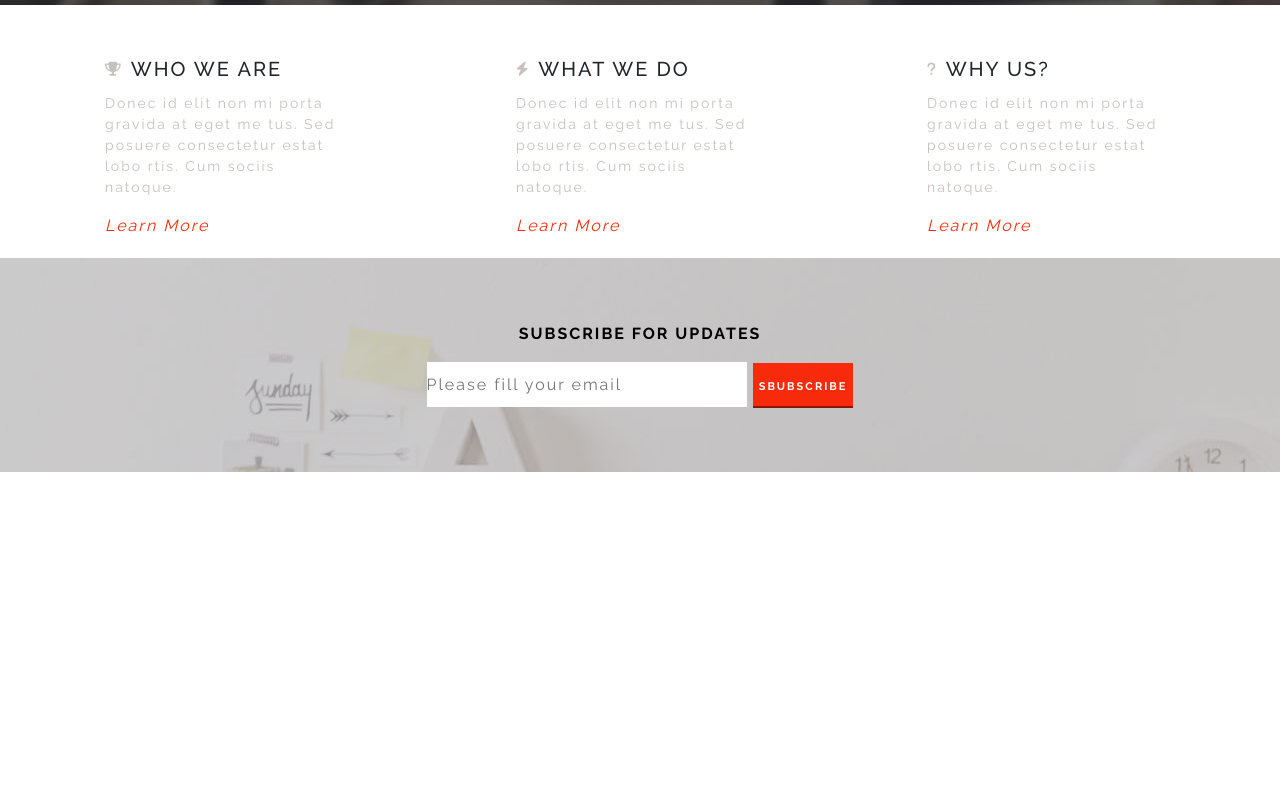
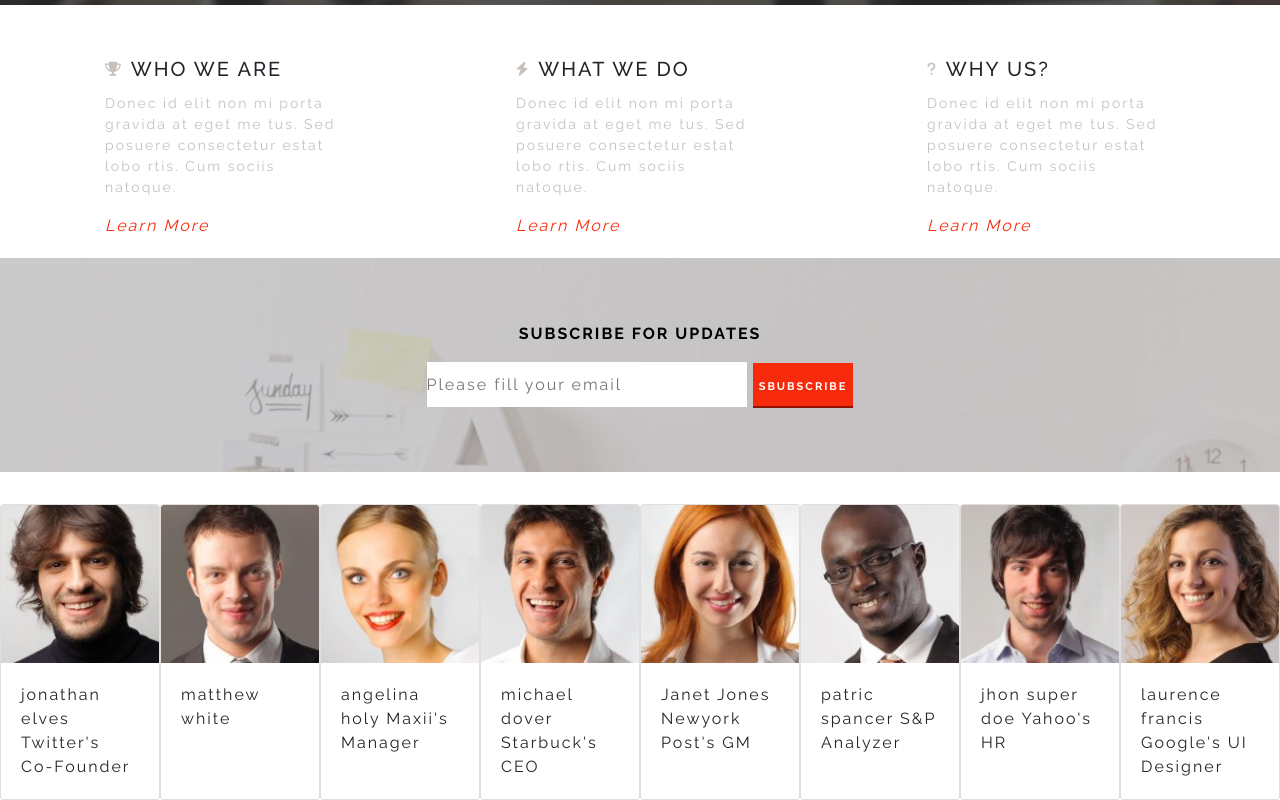
Before and after one commit to MirkoR89/proj-html-vuejs, a plain HTML site: page index.html in a window 1280 px wide. Shown: the part 519-1319 px from the top of the page. Before the commit the page ends 1023 px from the top, so only its background shows below. Drawn offline with nearby package versions, Linux system fonts and the light colour scheme.

Commit message:
Working on speaker section

```diff
--- a/assets/js/main.js
+++ b/assets/js/main.js
@@ -4,7 +4,8 @@ new Vue({
   el: '#root',
   data: {
     // data obj: Navbar.
-    navBar: [{
+    navBar: [
+      {
         name: 'home',
         link: null
       },
@@ -34,7 +35,8 @@ new Vue({
       }
     ],
     // data obj: Conferences
-    conferences: [{
+    conferences: [
+      {
         date: '23-26 may 2021',
         place: 'san francisco',
         speakers: '8 speakers'
@@ -51,7 +53,8 @@ new Vue({
       }
     ],
     // data obj: W section
-    wSection: [{
+    wSection: [
+      {
         icon: 'fas fa-trophy',
         title: 'who we are',
         paragraph: 'Donec id elit non mi porta gravida at eget me tus. Sed posuere consectetur estat lobo rtis. Cum sociis natoque.'
@@ -68,7 +71,48 @@ new Vue({
       }
     ],
     // data obj: Speakers section
-    speakers: [],
+    speakers: [
+      {
+        profileImg:'speaker-1',
+        name: 'jonathan elves',
+        role: "Twitter's Co-Founder"
+      },
+      {
+        profileImg:'speaker-2',
+        name: 'matthew white',
+        rolo: "Facebook's Co-Founder"
+      },
+      {
+        profileImg:'speaker-3',
+        name: 'angelina holy',
+        role: "Maxii's Manager"
+      },
+      {
+        profileImg:'speaker-4',
+        name: 'michael dover',
+        role: "Starbuck's CEO"
+      },
+      {
+        profileImg:'speaker-5',
+        name: 'Janet Jones',
+        role: "Newyork Post's GM"
+      },
+      {
+        profileImg:'speaker-6',
+        name: 'patric spancer',
+        role: "S&P Analyzer"
+      },
+      {
+        profileImg:'speaker-7',
+        name: 'jhon super doe',
+        role: "Yahoo's HR"
+      },
+      {
+        profileImg:'speaker-8',
+        name: 'laurence francis',
+        role: "Google's UI Designer"
+      }
+    ],
     // data obj: Recent news
     recentNews: [],
     // data obj: Tickets
--- a/index.html
+++ b/index.html
@@ -87,8 +87,13 @@
       </section>
 
       <!-- Speakers section -->
-      <section>
-
+      <section class="speaker d-flex justify-content-between">
+        <div v-for='speaker in speakers' class="card" style="width: 18rem;">
+          <img :src=`assets/img/${speaker.profileImg}.jpg` class="card-img-top" alt="Speaker's profile image">
+          <div class="card-body">
+            <span>{{speaker.name}}</span>
+            <span>{{speaker.role}}</span>
+          </div>
       </section>
 
       <!-- Program section -->
```
Also changed, not shown: assets/img/speaker-1.jpg (added), assets/img/speaker-2.jpg (added), assets/img/speaker-3.jpg (added), assets/img/speaker-4.jpg (added), assets/img/speaker-5.jpg (added), assets/img/speaker-6.jpg (added), assets/img/speaker-7.jpg (added), assets/img/speaker-8.jpg (added).
